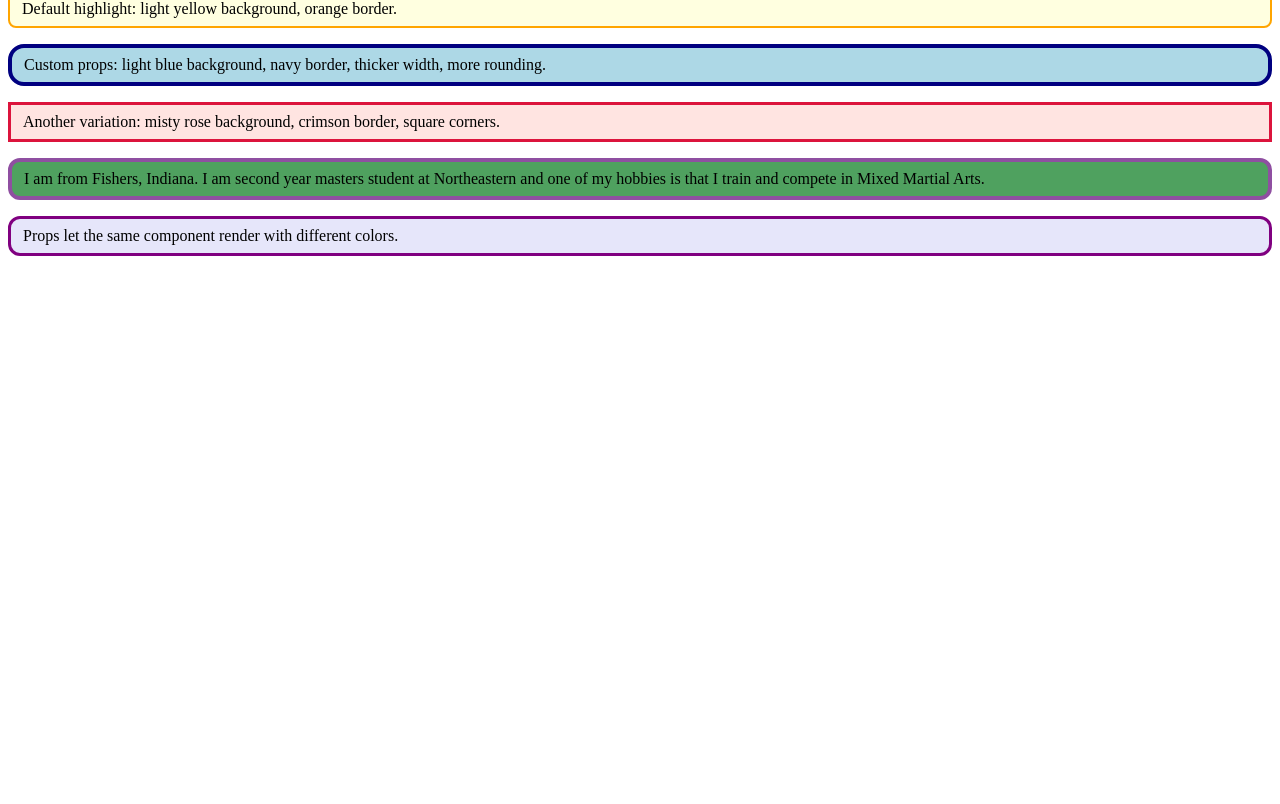
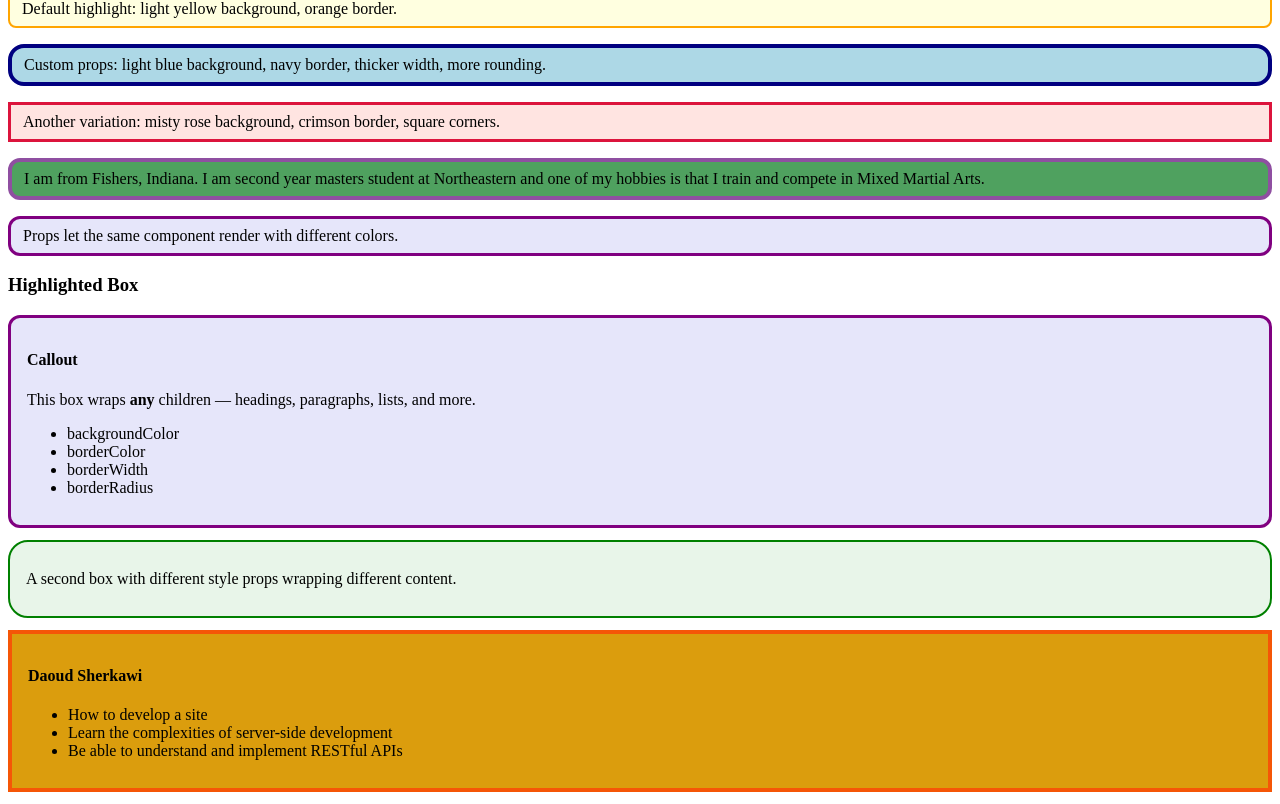
Before and after one commit to dssherka/kambaz-next-js-cs5610-09-fa26-tues, a Next.js app: page /labs/lab1 in a window 1280 px wide. Shown: the part 5914-6718 px from the top of the page. Before the commit the page ends 6186 px from the top, so only its background shows below. Built offline with nearby package versions, Linux system fonts and the light colour scheme.

Commit message:
Add HighlightedBox component and integrate it into Lab1

```diff
--- /dev/null
+++ b/app/labs/lab1/HighlightedBox.tsx
@@ -0,0 +1,81 @@
+import type { ReactNode } from "react";
+
+function HighlightedBox({
+  backgroundColor = "lightyellow",
+  borderColor = "orange",
+  borderWidth = 2,
+  borderRadius = 8,
+  children,
+}: {
+  backgroundColor?: string;
+  borderColor?: string;
+  borderWidth?: string | number;
+  borderRadius?: string | number;
+  children?: ReactNode;
+}) {
+  return (
+    <div
+      style={{
+        backgroundColor,
+        borderColor,
+        borderWidth,
+        borderStyle: "solid",
+        borderRadius,
+        padding: "0.75rem 1rem",
+        marginBottom: "0.75rem",
+      }}
+    >
+      {children}
+    </div>
+  );
+}
+
+export default function HighlightedBoxLab() {
+  return (
+    <div id="wd-highlighted-box">
+      <h3>Highlighted Box</h3>
+      <HighlightedBox
+        backgroundColor="lavender"
+        borderColor="purple"
+        borderWidth={3}
+        borderRadius={12}
+      >
+        <h4>Callout</h4>
+        <p>
+          This box wraps <strong>any</strong>{" "}children — headings, paragraphs,
+          lists, and more.
+        </p>
+        <ul>
+          <li>backgroundColor</li>
+          <li>borderColor</li>
+          <li>borderWidth</li>
+          <li>borderRadius</li>
+        </ul>
+      </HighlightedBox>
+      <HighlightedBox
+        backgroundColor="#e8f5e9"
+        borderColor="green"
+        borderWidth={2}
+        borderRadius={20}
+      >
+        <p>
+          A second box with different style props wrapping different content.
+        </p>
+      </HighlightedBox>
+
+      <HighlightedBox
+        backgroundColor="#db9d0d"
+        borderColor="#f55607"
+        borderWidth={4}
+        borderRadius={0}
+        >
+            <h4>Daoud Sherkawi</h4>
+            <ul>
+                <li>How to develop a site</li>
+                <li>Learn the complexities of server-side development</li>
+                <li>Be able to understand and implement RESTful APIs</li>
+            </ul>
+        </HighlightedBox>
+    </div>
+  );
+}
--- a/app/labs/lab1/page.tsx
+++ b/app/labs/lab1/page.tsx
@@ -5,6 +5,7 @@ import Tables from "./Tables";
 import Images from "./Images";
 import Forms from "./forms/Forms";
 import HighlightedParagraph from "./HighlightedParagraph";
+import HighlightedBox from "./HighlightedBox";
 
 
 export default function Lab1() {
@@ -22,6 +23,7 @@ export default function Lab1() {
       <Images />
       <Forms />
       <HighlightedParagraph />
+      <HighlightedBox />
 
 
 
```
